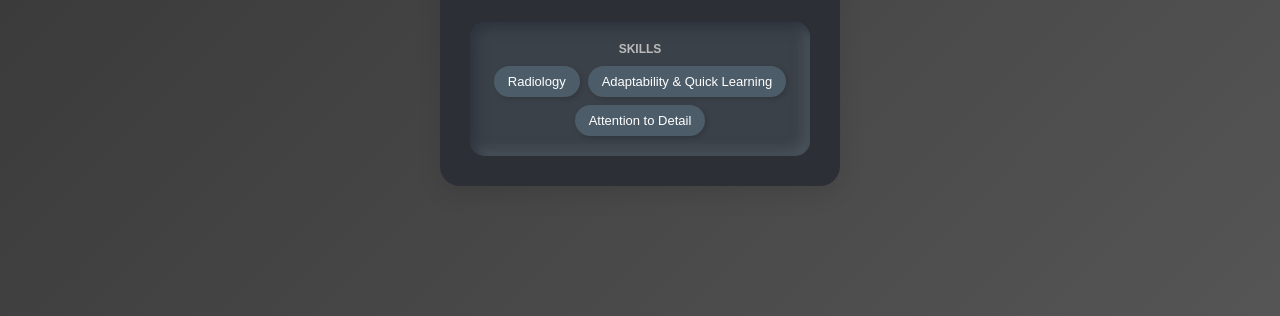
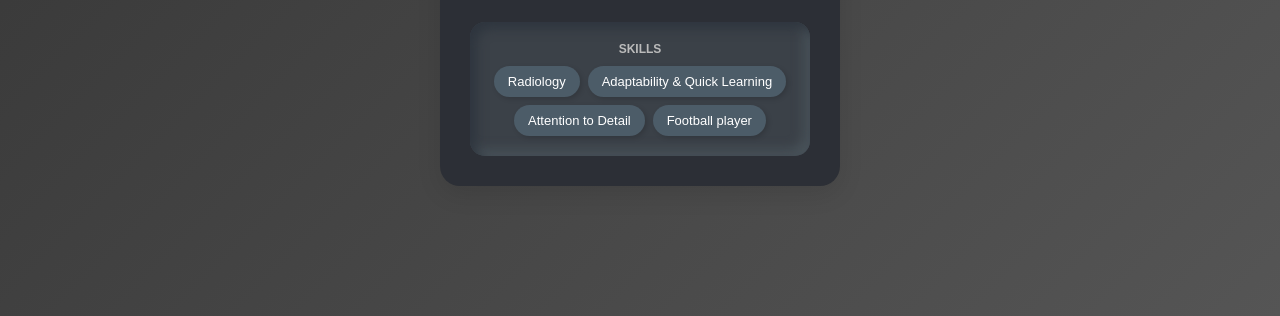
Before and after one commit to 1HuSeEiN/about-me-hasan, a plain HTML site: page index.html in a window 1280 px wide. Shown: the part 484-800 px from the top of the page. Drawn offline with Linux system fonts and the light colour scheme.

Commit message:
Update index.html

```diff
--- a/index.html
+++ b/index.html
@@ -27,6 +27,7 @@
                 <li>Radiology</li>
                 <li>Adaptability & Quick Learning</li>
                 <li>Attention to Detail</li>
+                <li>Football player</li>
 
             </ul>
         </div>
```
